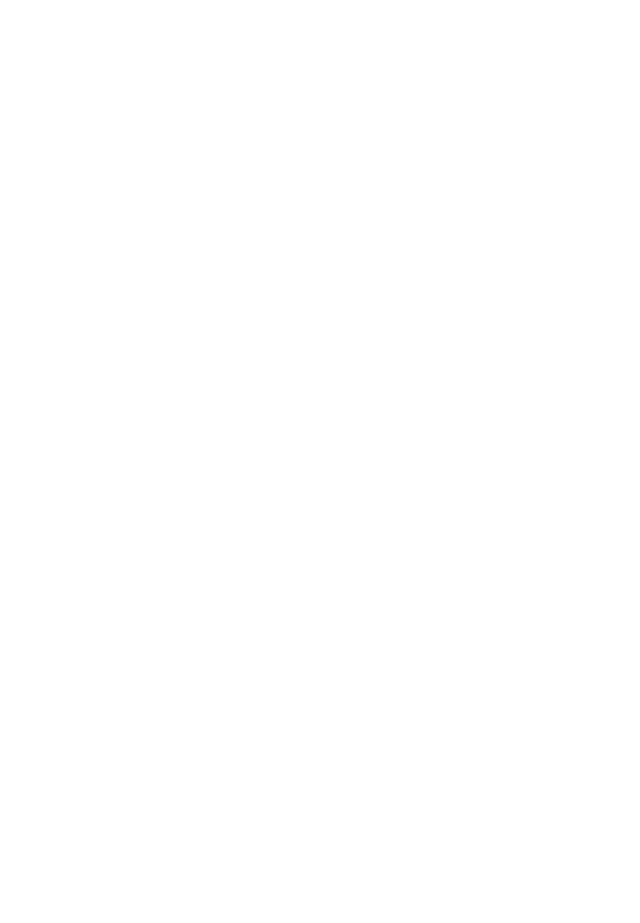
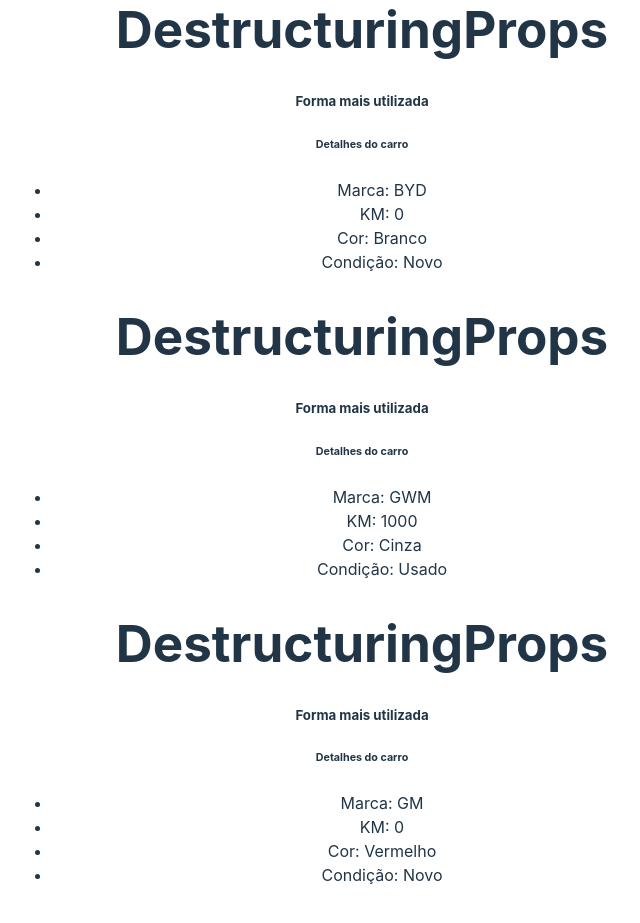
Before and after one commit to uadson/vuejs-course, a React (Vite) app in the folder code/important/: page / in a window 1280 px wide. Shown: the part 2520-3443 px from the top of the page, without its empty margins (278-918 px from the left). Before the commit the page ends 2511 px from the top, so only its background shows below. Built offline with nearby package versions, Linux system fonts and the light colour scheme.

Commit message:
class 17: components reuse

```diff
--- a/code/important/index.html
+++ b/code/important/index.html
@@ -4,7 +4,7 @@
     <meta charset="UTF-8" />
     <link rel="icon" type="image/svg+xml" href="/vite.svg" />
     <meta name="viewport" content="width=device-width, initial-scale=1.0" />
-    <title>Public Images</title>
+    <title>Important Contents</title>
   </head>
   <body>
     <div id="root"></div>
--- a/code/important/src/App.jsx
+++ b/code/important/src/App.jsx
@@ -17,11 +17,32 @@
   const username = "Foo bar"
 
   // Car detail
-  const car = {
-    "brand": "Tesla",
-    "km": 10000,
-    "color": "Azul"
-  }
+  const car = [
+    {
+      "brand": "Tesla",
+      "km": 10000,
+      "color": "Azul",
+      "status": false
+    },
+    {
+      "brand": "BYD",
+      "km": 0,
+      "color": "Branco",
+      "status": true
+    },
+    {
+      "brand": "GWM",
+      "km": 1000,
+      "color": "Cinza",
+      "status": false
+    },
+    {
+      "brand": "GM",
+      "km": 0,
+      "color": "Vermelho",
+      "status": true
+    },
+  ]
 
   return (
     <>
@@ -32,7 +53,12 @@
         < ListsRendering />
         < ConditionalRender />
         < Props username={username}/>
-        < DestructuringProps brand={car.brand} km={car.km} color={car.color}/>
+        < DestructuringProps brand={car[0].brand} km={car[0].km} color={car[0].color} newCar={car[0].status}/>
+        {/* Component reuse */}
+        < DestructuringProps brand={car[1].brand} km={car[1].km} color={car[1].color} newCar={car[1].status}/>
+        < DestructuringProps brand={car[2].brand} km={car[2].km} color={car[2].color} newCar={car[2].status}/>
+        < DestructuringProps brand={car[3].brand} km={car[3].km} color={car[3].color} newCar={car[3].status}/>
+
       </div>
     </>
   )
--- a/code/important/src/components/DestructuringProps.jsx
+++ b/code/important/src/components/DestructuringProps.jsx
@@ -1,4 +1,4 @@
-const DestructuringProps = ({brand, km, color}) => {
+const DestructuringProps = ({brand, km, color, newCar}) => {
   return (
     <div>
         <h1>DestructuringProps</h1>
@@ -10,6 +10,8 @@
                     <li>Marca: {brand}</li>
                     <li>KM: {km}</li>
                     <li>Cor: {color}</li>
+                    {newCar && <li>Condição: Novo</li>}
+                    {!newCar && <li>Condição: Usado</li>}
                 </ul>
             </div>
         </div>
```
